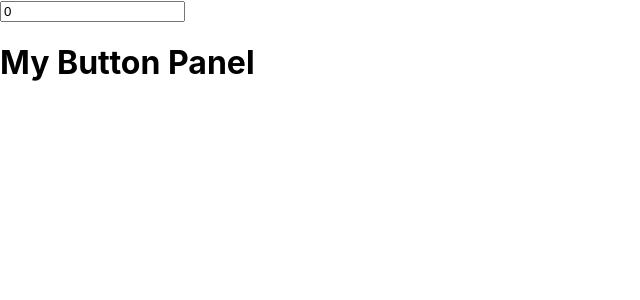
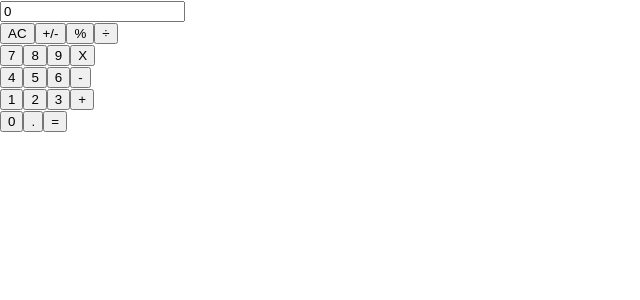
Before and after one commit to RNtaate/calculator-app, a React (Create React App) app: page / in a window 1280 px wide. Shown: the top 300 px of the page, without its empty margins (0-640 px from the left). Built offline with nearby package versions, Linux system fonts and the light colour scheme.

Commit message:
Import button component, create displayButton function, add calculator buttons

```diff
--- a/src/components/ButtonPanel.js
+++ b/src/components/ButtonPanel.js
@@ -1,9 +1,47 @@
 import React from 'react';
+import Button from './Button';
 
 let ButtonPanel = () => {
+
+  let displayButton = (myName) => {
+    return(
+      <Button name={myName}/>
+    )
+  }
+
   return(
-    <div>
-      <h1>My Button Panel</h1>
+    <div className='calculator-panel'>
+
+      <div className='group1'>
+        {displayButton('AC')}
+        {displayButton('+/-')}
+        {displayButton('%')}
+        {displayButton('÷')}
+      </div>
+      <div className='group2'>
+        {displayButton('7')}
+        {displayButton('8')}
+        {displayButton('9')}
+        {displayButton('X')}
+      </div>
+      <div className='group3'>
+        {displayButton('4')}
+        {displayButton('5')}
+        {displayButton('6')}
+        {displayButton('-')}
+      </div>
+      <div className='group4'>
+        {displayButton('1')}
+        {displayButton('2')}
+        {displayButton('3')}
+        {displayButton('+')}
+      </div>
+      <div className='group5'>
+        {displayButton('0')}
+        {displayButton('.')}
+        {displayButton('=')}
+      </div>
+
     </div>
   )
 }
```
